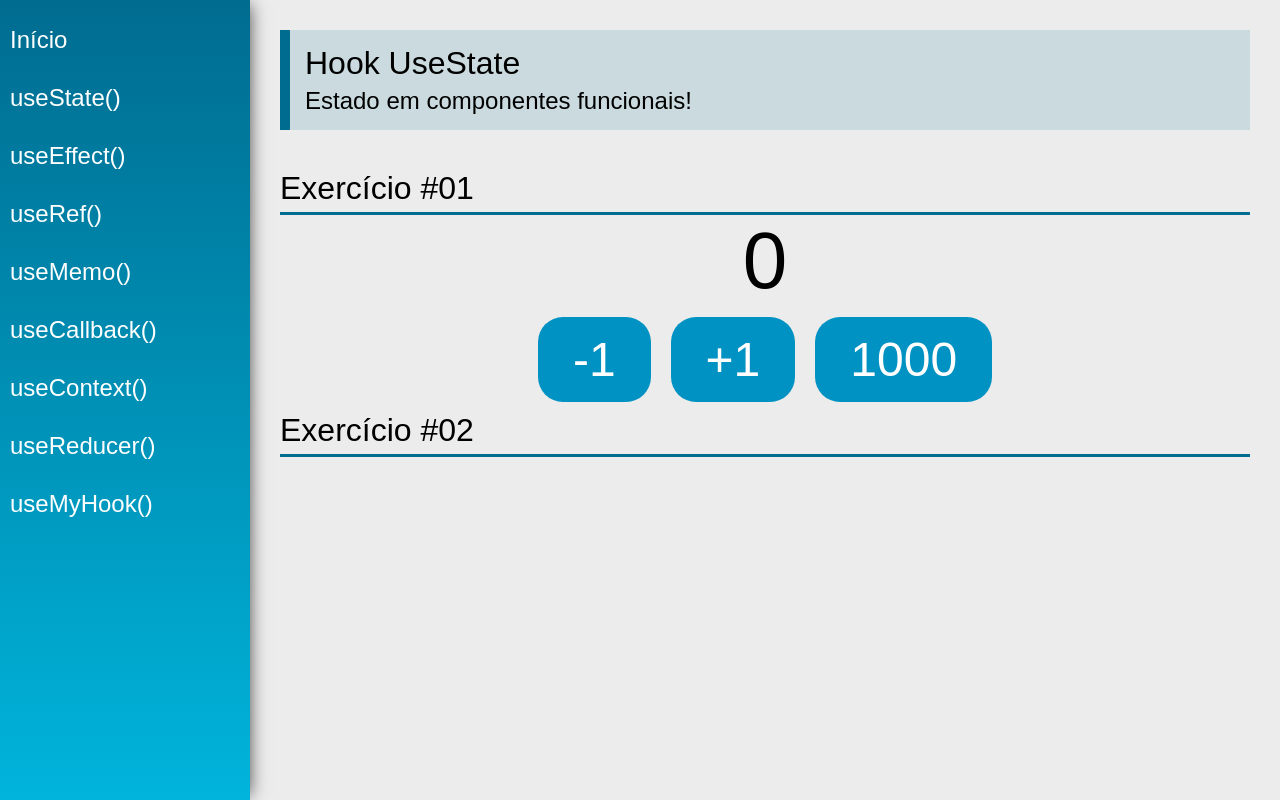
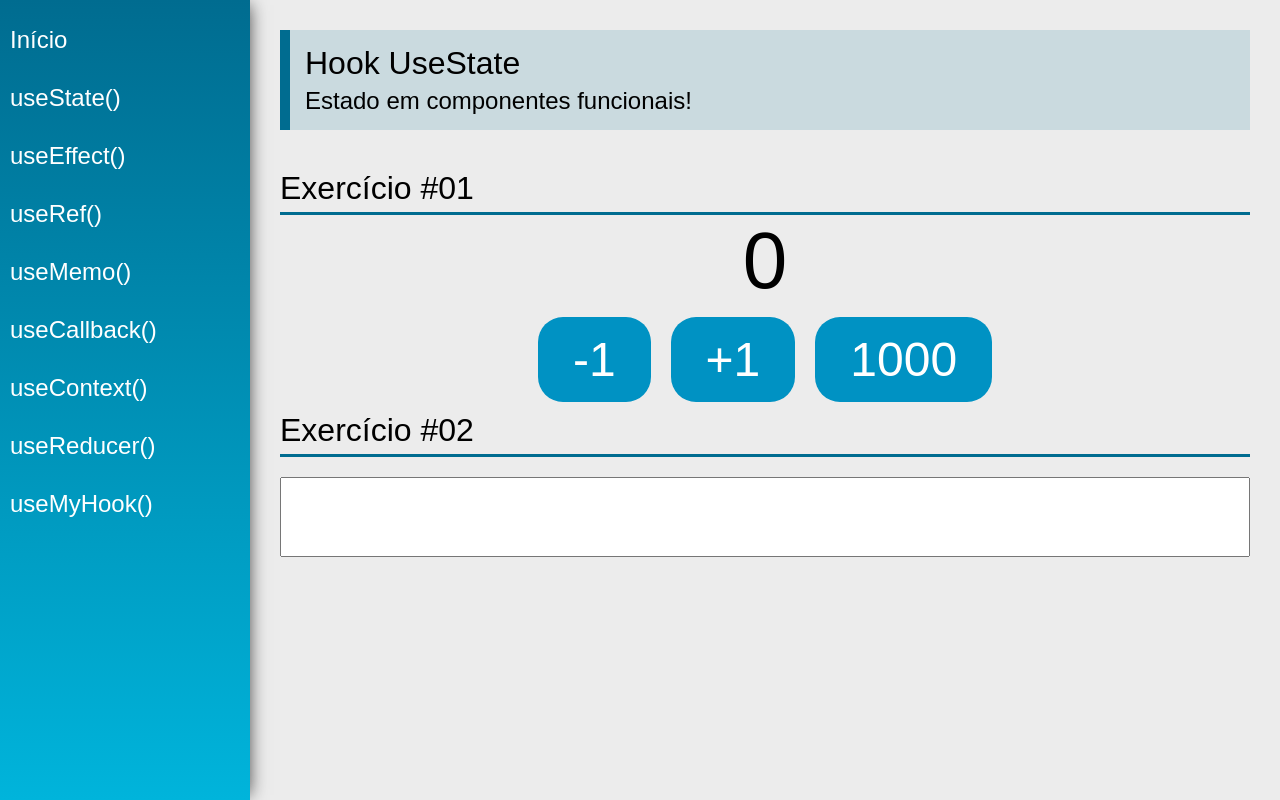
Before and after one commit to Paulosmj/React-hooks, a React (Create React App) app: page /useState in a window 1280 px wide. Built offline with nearby package versions, Linux system fonts and the light colour scheme.

Commit message:
useState #02

```diff
--- a/src/views/examples/UseState.jsx
+++ b/src/views/examples/UseState.jsx
@@ -6,6 +6,7 @@
 
 const UseState = (props) => {
   const [count, setCount] = useState(0);
+  const [name, setName] = useState('');
 
   return (
     <div className="UseState">
@@ -32,6 +33,13 @@
         </div>
       </div>
       <SectionTitle title="Exercício #02" />
+      <input
+        type="text"
+        className="input"
+        value={name}
+        onChange={(e) => setName(e.target.value)}
+      />
+      <span className="text">{name}</span>
     </div>
   );
 };
```
